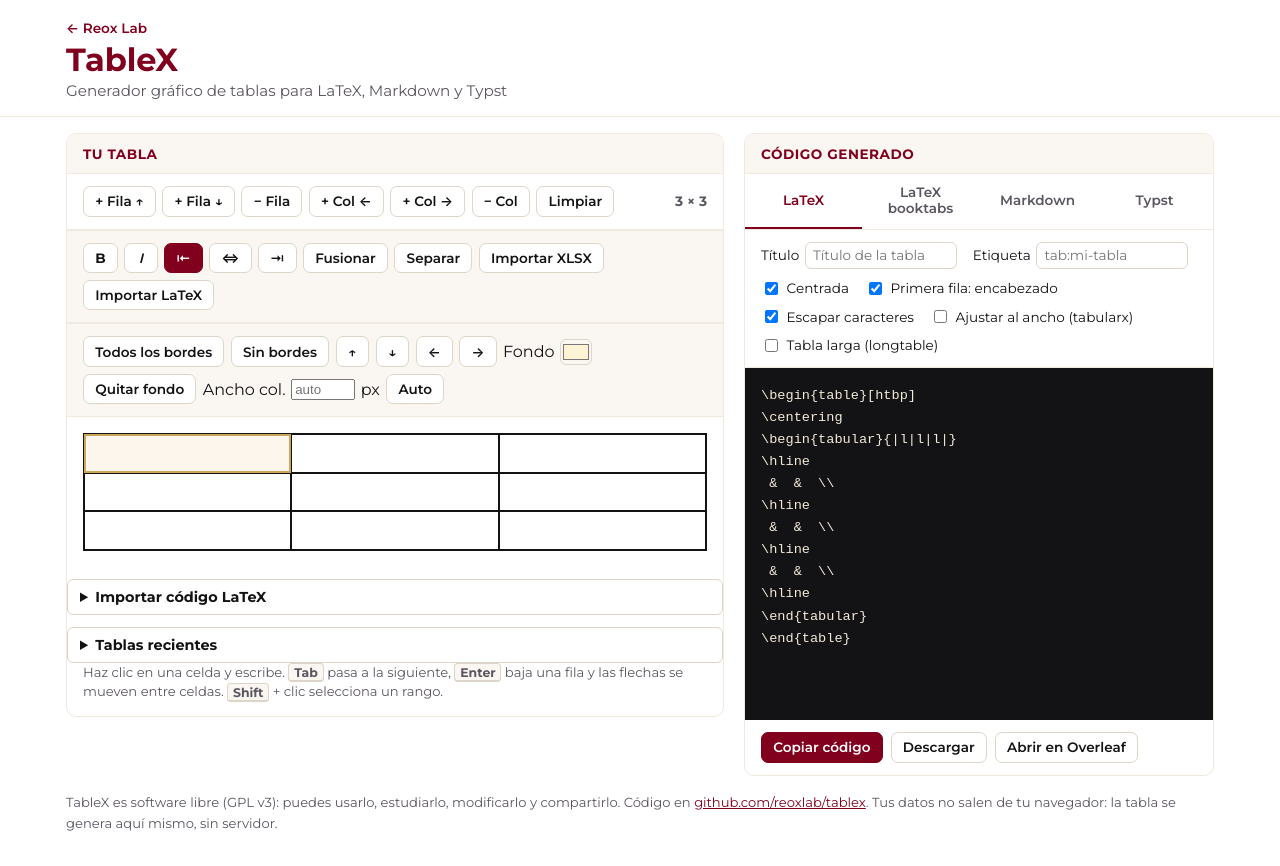
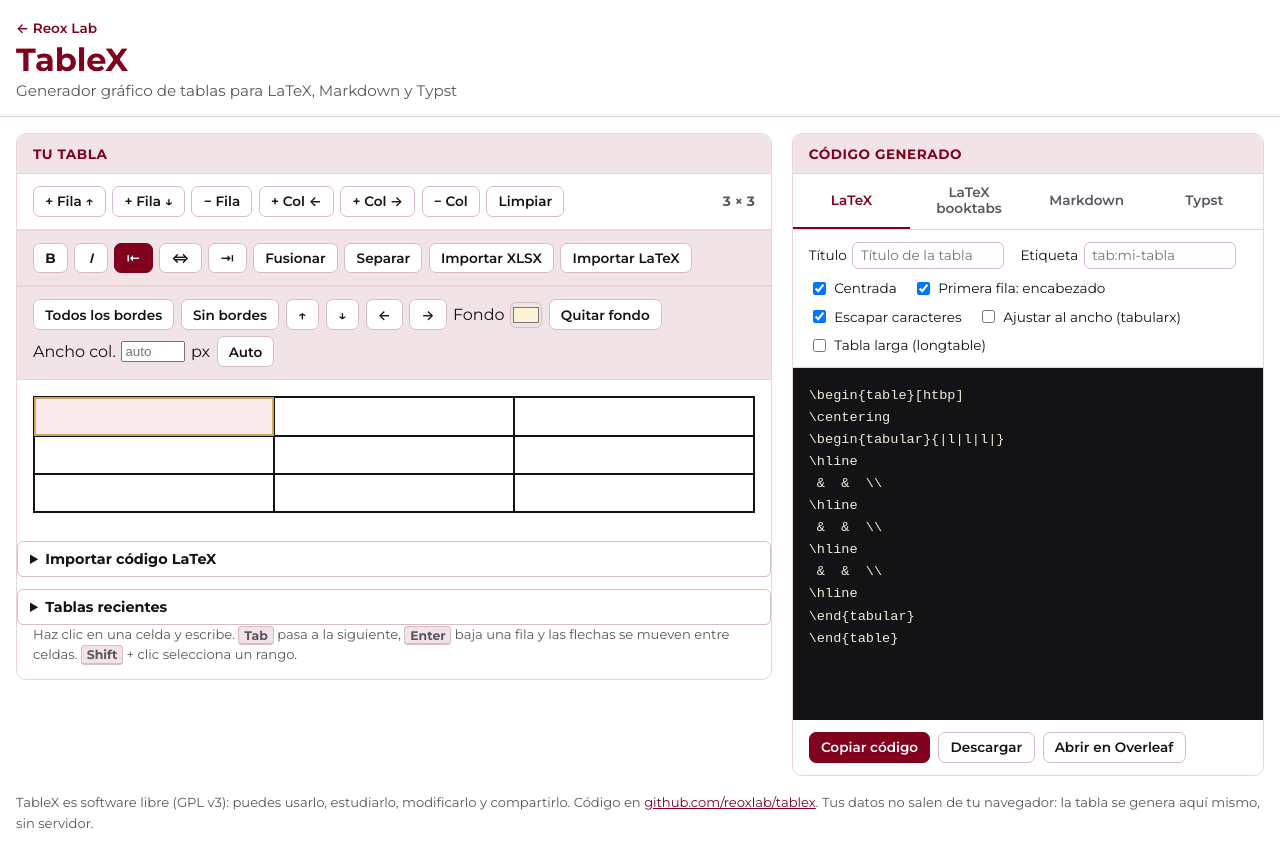
Before and after one commit to reoxlab/tablerl, a website built with Vite: page index.html in a window 1280 px wide. Built offline with nearby package versions, Linux system fonts and the light colour scheme.

Commit message:
Panel más ancho y tinte vino en vez de beige

```diff
--- a/src/style.css
+++ b/src/style.css
@@ -6,9 +6,9 @@
   --dorado: #cca757;
   --carbon: #131315;
   --fondo: #ffffff;
-  --fondo-suave: #faf7f2;
-  --borde: #efe9df;
-  --borde-fuerte: #ddd5c7;
+  --fondo-suave: #f2e4e6;
+  --borde: #e9d6d9;
+  --borde-fuerte: #d9bcc2;
   --texto-suave: #5b5560;
   --radio: 10px;
 }
@@ -36,7 +36,7 @@ a {
 }
 
 .tx-header-inner {
-  max-width: 1180px;
+  max-width: 1440px;
   margin: 0 auto;
   padding: 1.1rem 1rem 1rem;
 }
@@ -67,11 +67,11 @@ a {
 /* -- layout ---------------------------------------------------------------- */
 
 .tx-main {
-  max-width: 1180px;
+  max-width: 1440px;
   margin: 0 auto;
   padding: 1rem;
   display: grid;
-  grid-template-columns: minmax(0, 7fr) minmax(0, 5fr);
+  grid-template-columns: minmax(0, 8fr) minmax(0, 5fr);
   gap: 1.25rem;
   align-items: start;
 }
@@ -196,7 +196,7 @@ a {
   min-width: 110px;
   height: 2.4rem;
   padding: 0.45rem 0.6rem;
-  border: 1px dashed #e8e2d8;
+  border: 1px dashed #e3d2d5;
   font: inherit;
   font-size: 0.92rem;
   outline: none;
@@ -215,7 +215,7 @@ a {
 }
 
 .tx-cell--selected {
-  background: #fdf6ec;
+  background: #f9e9ec;
 }
 
 /* Bordes del modelo: línea sólida donde la celda lleva borde; la rejilla
@@ -478,7 +478,7 @@ a {
 /* -- pie --------------------------------------------------------------------- */
 
 .tx-footer {
-  max-width: 1180px;
+  max-width: 1440px;
   margin: 0 auto;
   padding: 0 1rem 2rem;
   font-size: 0.82rem;
```
